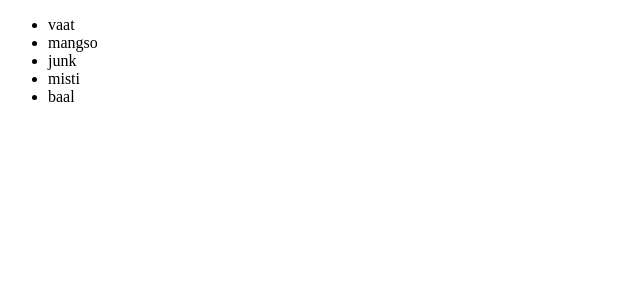
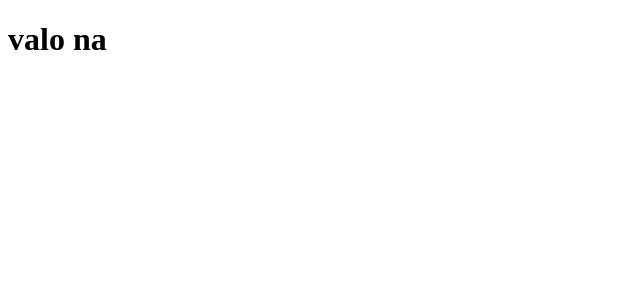
Before and after one commit to MD-Tanvir-Uddin-Alif/React, a React (Vite) app in the folder vite-project/: page / in a window 1280 px wide. Shown: the top 300 px of the page, without its empty margins (0-640 px from the left). Built offline with nearby package versions, Linux system fonts and the light colour scheme.

Commit message:
conditional rendering running

```diff
--- a/vite-project/src/App.jsx
+++ b/vite-project/src/App.jsx
@@ -1,19 +1,11 @@
 import React from 'react';
-import Header from './component/Header';
-import Contact from './component/Contact';
-import Hero from './component/Hero';
-import Footer from './component/Footer';
 const App = () => {
-  let food = ['vaat', 'mangso', 'junk', 'misti', 'baal'];
+  const hudat = false;
   return (
     <div>
-      <ul>
-        {
-          food.map((khabar,i)=>{
-            return <li key={i.toString()}>{khabar}</li>
-          })
-        }
-      </ul>
+      {
+        hudat?<h1>valo</h1>:<h1>valo na</h1>
+      }
     </div>
   );
 };
```
